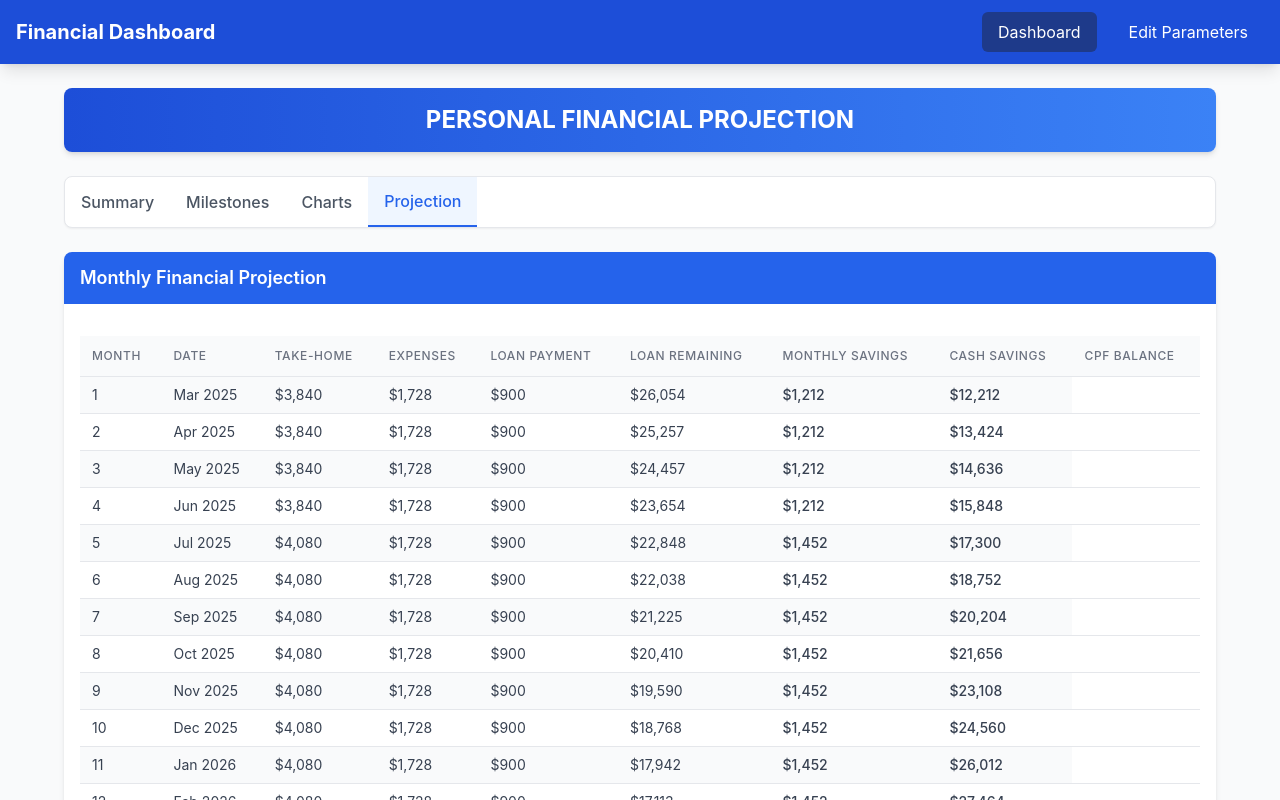
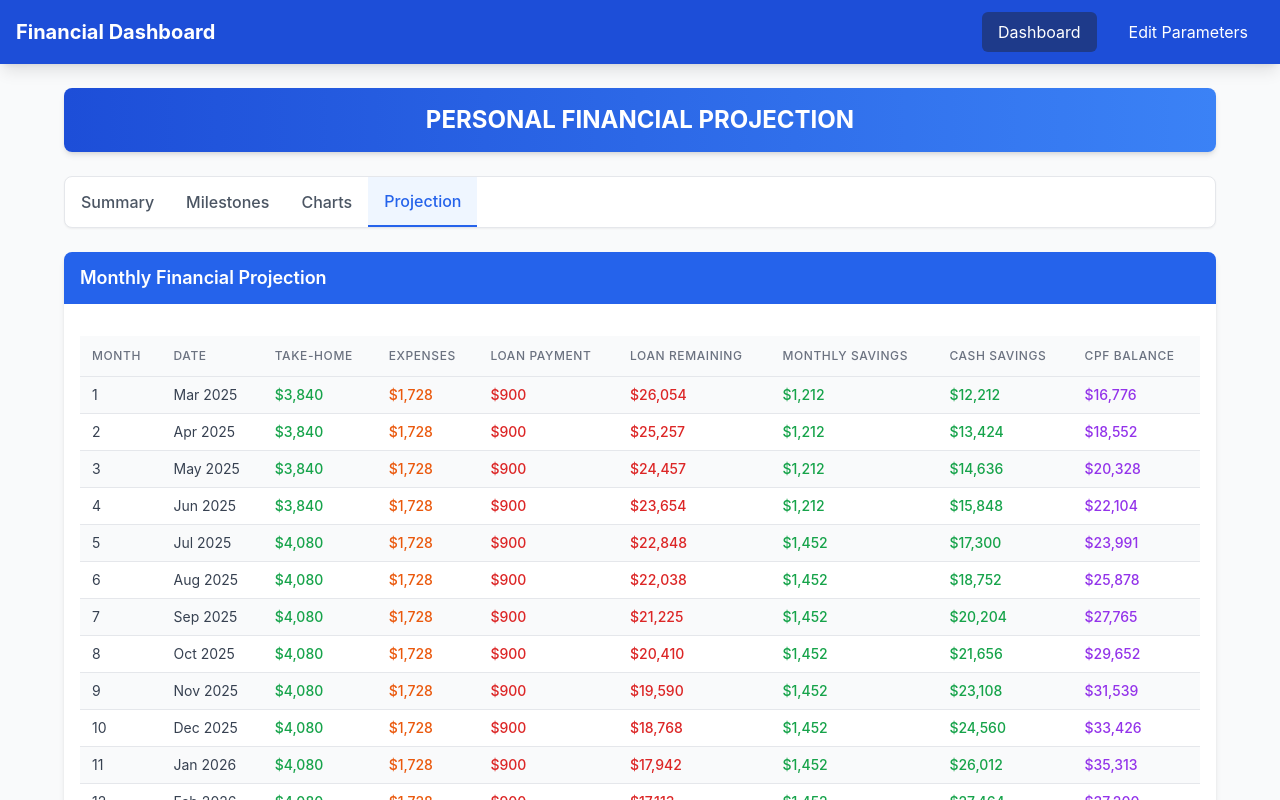
Before and after one commit to yy-personal/my-financial-dashboard, a React (Create React App) app: page / in a window 1280 px wide. Both pictures are taken after a click on the button "Projection". Shown: the top 800 px of the page. Built offline with nearby package versions, Linux system fonts and the light colour scheme.

Commit message:
Update Dashboard.js

```diff
--- a/src/components/Dashboard.js
+++ b/src/components/Dashboard.js
@@ -1623,34 +1623,39 @@ const Dashboard = () => {
 												<td className="px-3 py-2 text-sm text-gray-700 whitespace-nowrap">
 													{month.date}
 												</td>
-												<td className="px-3 py-2 text-sm text-gray-700 whitespace-nowrap">
+												<td className="px-3 py-2 text-sm text-gray-700 whitespace-nowrap font-medium text-green-600">
 													{formatCurrency(
 														month.takeHomePay
 													)}
 												</td>
-												<td className="px-3 py-2 text-sm text-gray-700 whitespace-nowrap">
+												<td className="px-3 py-2 text-sm text-gray-700 whitespace-nowrap font-medium text-orange-600">
 													{formatCurrency(
 														month.expenses
 													)}
 												</td>
-												<td className="px-3 py-2 text-sm text-gray-700 whitespace-nowrap">
+												<td className="px-3 py-2 text-sm text-gray-700 whitespace-nowrap font-medium text-red-600">
 													{formatCurrency(
 														month.loanPayment
 													)}
 												</td>
-												<td className="px-3 py-2 text-sm text-gray-700 whitespace-nowrap">
+												<td className="px-3 py-2 text-sm text-gray-700 whitespace-nowrap font-medium text-red-600">
 													{formatCurrency(
 														month.loanRemaining
 													)}
 												</td>
-												<td className="px-3 py-2 text-sm text-gray-700 whitespace-nowrap font-medium text-blue-600">
+												<td className="px-3 py-2 text-sm text-gray-700 whitespace-nowrap font-medium text-green-600">
 													{formatCurrency(
 														month.monthlySavings
 													)}
 												</td>
-												<td className="px-3 py-2 text-sm text-gray-700 whitespace-nowrap font-medium text-blue-600">
+												<td className="px-3 py-2 text-sm text-gray-700 whitespace-nowrap font-medium text-green-600">
 													{formatCurrency(
 														month.cashSavings
+													)}
+												</td>
+												<td className="px-3 py-2 text-sm text-gray-700 whitespace-nowrap font-medium text-purple-600">
+													{formatCurrency(
+														month.cpfBalance
 													)}
 												</td>
 											</tr>
```
